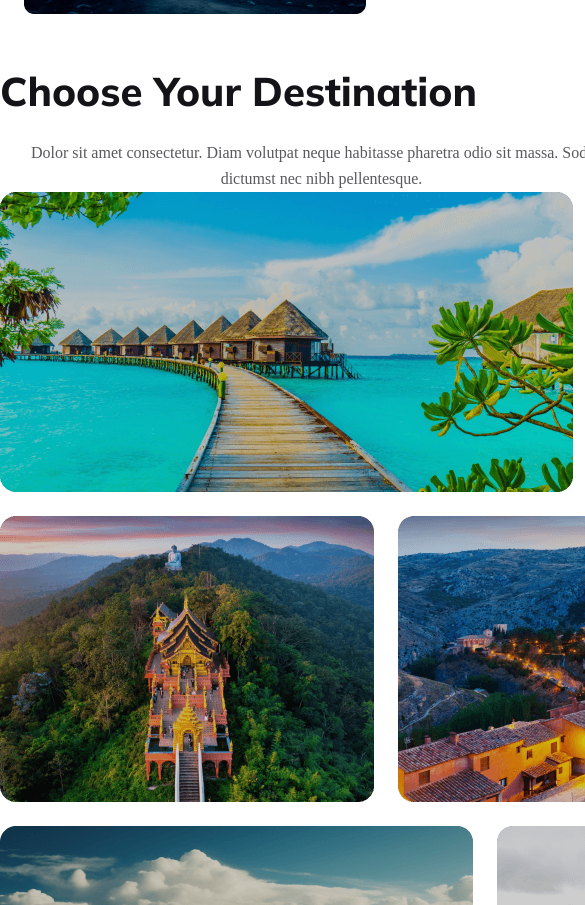
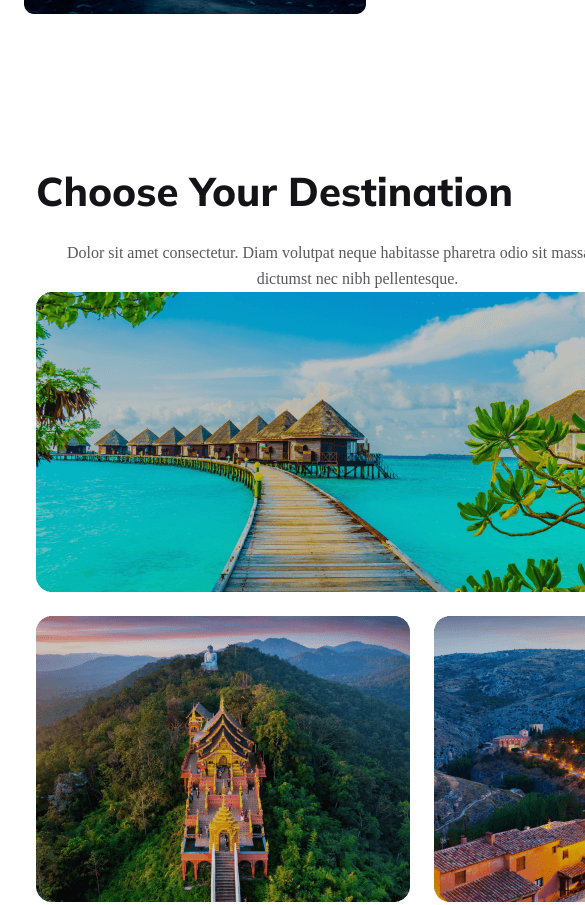
Before and after one commit to sajedul4D/B9A1-Tasu-travel, a plain HTML site: page index.html in a window 390 px wide. Shown: the part 1846-2751 px from the top of the page, 585 px wide, since content can reach past the window. Drawn offline with Linux system fonts and the light colour scheme.

Commit message:
update media

```diff
--- a/index.html
+++ b/index.html
@@ -80,7 +80,7 @@
           <img src="Images/Rectangle 4.png" alt="">
         </div>
       </section>
-      <section >
+      <section class="hello" >
         <div class="destination">
             <h3 class="destination-title">Choose Your Destination</h3>
            <p class="dolor">Dolor sit amet consectetur. Diam volutpat neque habitasse pharetra odio sit massa. Sodales dictumst nec nibh pellentesque.</p>
--- a/style/style.css
+++ b/style/style.css
@@ -753,11 +753,11 @@ border-radius: 16px;
           grid-template-columns: repeat(1, 1fr);
           margin: 0 20px;
         }
-        .section-container {
+        .hello {
           margin-top: 16px;
           margin-bottom: 16px;
         }
-        .discount-img-section {
+        .discount-img-section,.hello {
           padding: 100px 16px 16px 16px;
           margin-bottom: 24px;
           margin: 0 20px;
```
